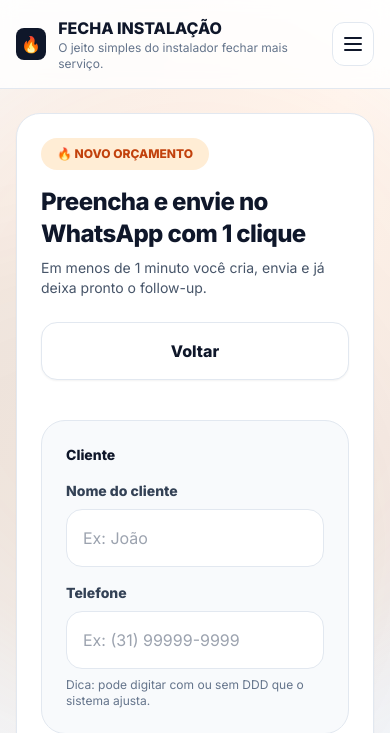
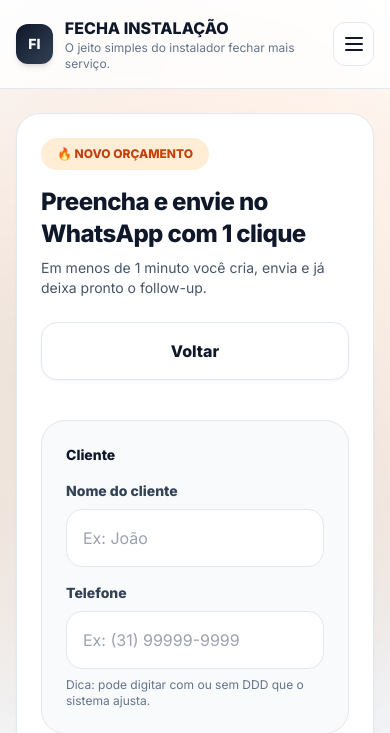
Before and after one commit to wanderson96santos04-hash/fecha-instalacao, a FastAPI app: template app/templates/budget_new.html in a window 390 px wide. Shown: the top 733 px of the page. Run offline with FastAPI, Linux system fonts and the light colour scheme; the template is opened without the code that fills it, so the values that code supplies are empty; parts of the project's set-up code (start-up, migrations or seed data) failed here and were passed over; some libraries are stand-ins or nearby versions.

Commit message:
melhorar logo FI e navbar mobile responsiva

```diff
--- a/app/templates/partials/nav_app.html
+++ b/app/templates/partials/nav_app.html
@@ -6,10 +6,10 @@
     <!-- Linha de cima: Logo + Botão Mobile + Menu Desktop -->
     <div class="flex items-center justify-between gap-3">
 
-      <!-- Logo -->
+      <!-- Logo (✅ atualizado: FI + gradiente + shadow) -->
       <div class="flex items-center gap-3">
-        <div class="w-8 h-8 bg-slate-900 rounded-lg flex items-center justify-center text-white">
-          🔥
+        <div class="w-10 h-10 rounded-xl bg-gradient-to-br from-slate-900 to-slate-700 flex items-center justify-center shadow-md">
+          <span class="text-white font-bold text-sm">FI</span>
         </div>
         <div>
           <div class="font-extrabold text-slate-900">FECHA INSTALAÇÃO</div>
```
